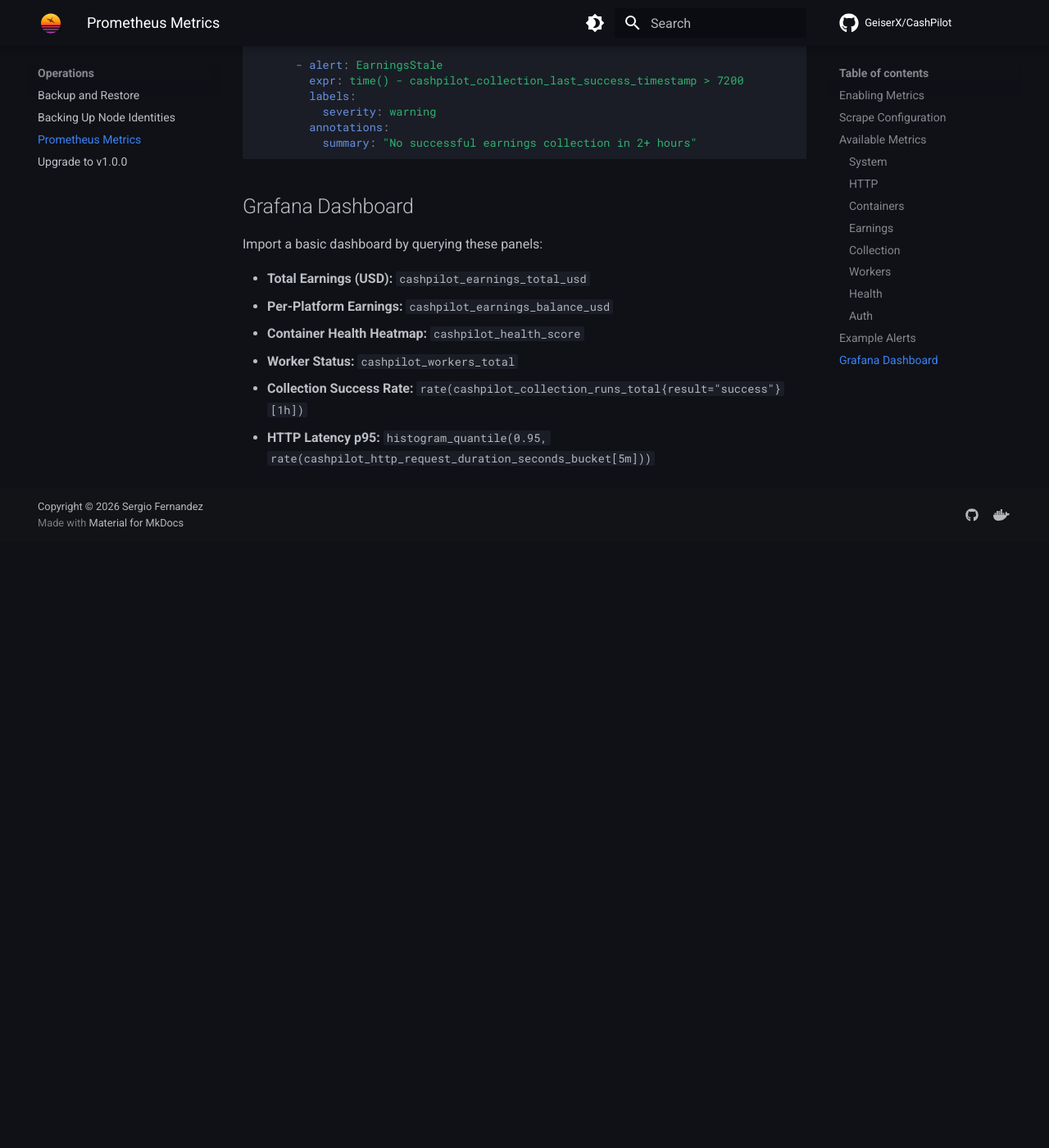
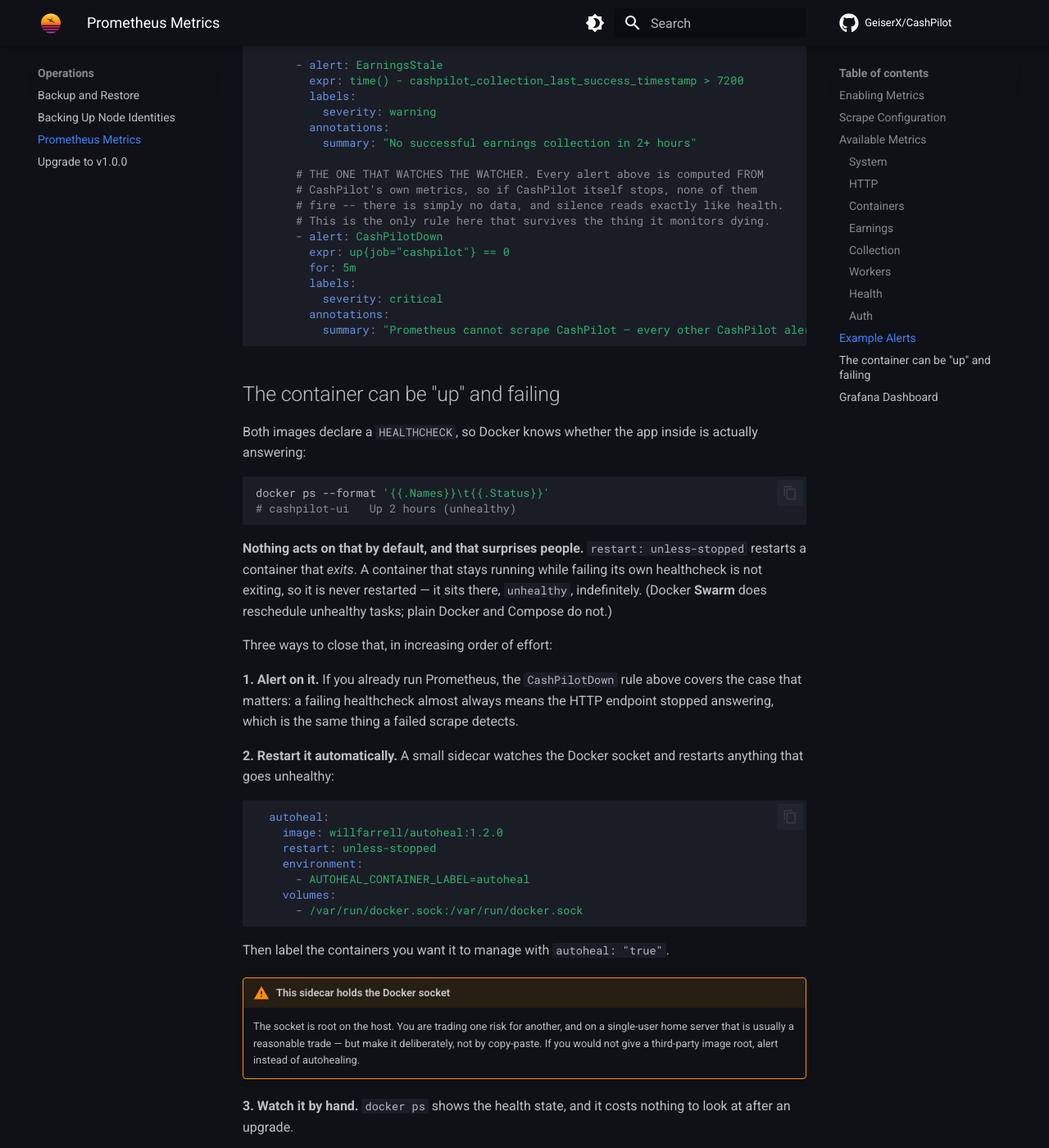
Before and after one commit to GeiserX/CashPilot, an MkDocs documentation site: the page built from docs/guides/prometheus-metrics.md, in a window 1280 px wide and 1400 px high, scrolled down 4357 px. Shown: the whole window at 82% size. Built offline with MkDocs 1.6.1 and Material for MkDocs 9.7.7, drawn with Linux system fonts in a browser that asks for light colours; comment, search, counter and statistics services are not loaded; before the commit the page ends 5018 px from its top, so only the background shows below that.

Commit message:
docs: act on the healthcheck the images already declare (#279)
CashPilot-kc5e. Both images declare a HEALTHCHECK, so Docker knows whether the
app inside is answering -- and NEITHER compose file mentioned it, in either
direction. Zero matches before this change.

The surprise worth naming: `restart: unless-stopped` restarts a container that
EXITS. A container failing its own healthcheck is still running, so it is never
restarted and sits there unhealthy indefinitely. Docker Swarm reschedules
unhealthy tasks; plain Compose does not. The compose files now say so at the
restart policy, which is where someone looks when they expect a restart and do
not get one.

ALSO FIXED, and it turned out to be the sharper half: the four example alerts
are all computed FROM CashPilot's own metrics, so if CashPilot stops, none of
them fire. There is no data, and silence reads exactly like health. Added a
CashPilotDown rule on `up == 0` -- the only rule in that file that survives the
thing it monitors dying.

The autoheal sidecar is documented as an option with the trade stated plainly:
it needs the Docker socket, which is root on the host. Make that trade
deliberately rather than by copy-paste.

The bead asked for a Prometheus + Alertmanager recipe as item 1; that already
existed, so this is narrower and more useful than the bead described.

Verified: both compose files still parse and both services keep their restart
policies; mkdocs --strict builds; 4189 passed.

````diff
--- a/docs/guides/prometheus-metrics.md
+++ b/docs/guides/prometheus-metrics.md
@@ -133,7 +133,67 @@
           severity: warning
         annotations:
           summary: "No successful earnings collection in 2+ hours"
+
+      # THE ONE THAT WATCHES THE WATCHER. Every alert above is computed FROM
+      # CashPilot's own metrics, so if CashPilot itself stops, none of them
+      # fire -- there is simply no data, and silence reads exactly like health.
+      # This is the only rule here that survives the thing it monitors dying.
+      - alert: CashPilotDown
+        expr: up{job="cashpilot"} == 0
+        for: 5m
+        labels:
+          severity: critical
+        annotations:
+          summary: "Prometheus cannot scrape CashPilot — every other CashPilot alert is now blind"
 ```
+
+## The container can be "up" and failing
+
+Both images declare a `HEALTHCHECK`, so Docker knows whether the app inside is
+actually answering:
+
+```bash
+docker ps --format '{{.Names}}\t{{.Status}}'
+# cashpilot-ui   Up 2 hours (unhealthy)
+```
+
+**Nothing acts on that by default, and that surprises people.**
+`restart: unless-stopped` restarts a container that *exits*. A container that
+stays running while failing its own healthcheck is not exiting, so it is never
+restarted — it sits there, `unhealthy`, indefinitely. (Docker **Swarm** does
+reschedule unhealthy tasks; plain Docker and Compose do not.)
+
+Three ways to close that, in increasing order of effort:
+
+**1. Alert on it.** If you already run Prometheus, the `CashPilotDown` rule
+above covers the case that matters: a failing healthcheck almost always means
+the HTTP endpoint stopped answering, which is the same thing a failed scrape
+detects.
+
+**2. Restart it automatically.** A small sidecar watches the Docker socket and
+restarts anything that goes unhealthy:
+
+```yaml
+  autoheal:
+    image: willfarrell/autoheal:1.2.0
+    restart: unless-stopped
+    environment:
+      - AUTOHEAL_CONTAINER_LABEL=autoheal
+    volumes:
+      - /var/run/docker.sock:/var/run/docker.sock
+```
+
+Then label the containers you want it to manage with `autoheal: "true"`.
+
+!!! warning "This sidecar holds the Docker socket"
+
+    The socket is root on the host. You are trading one risk for another, and
+    on a single-user home server that is usually a reasonable trade — but make
+    it deliberately, not by copy-paste. If you would not give a third-party
+    image root, alert instead of autohealing.
+
+**3. Watch it by hand.** `docker ps` shows the health state, and it costs
+nothing to look at after an upgrade.
 
 ## Grafana Dashboard
 
````
Also changed, not shown: docker-compose.fleet.yml (+11 -0 lines), docker-compose.yml (+11 -0 lines).
